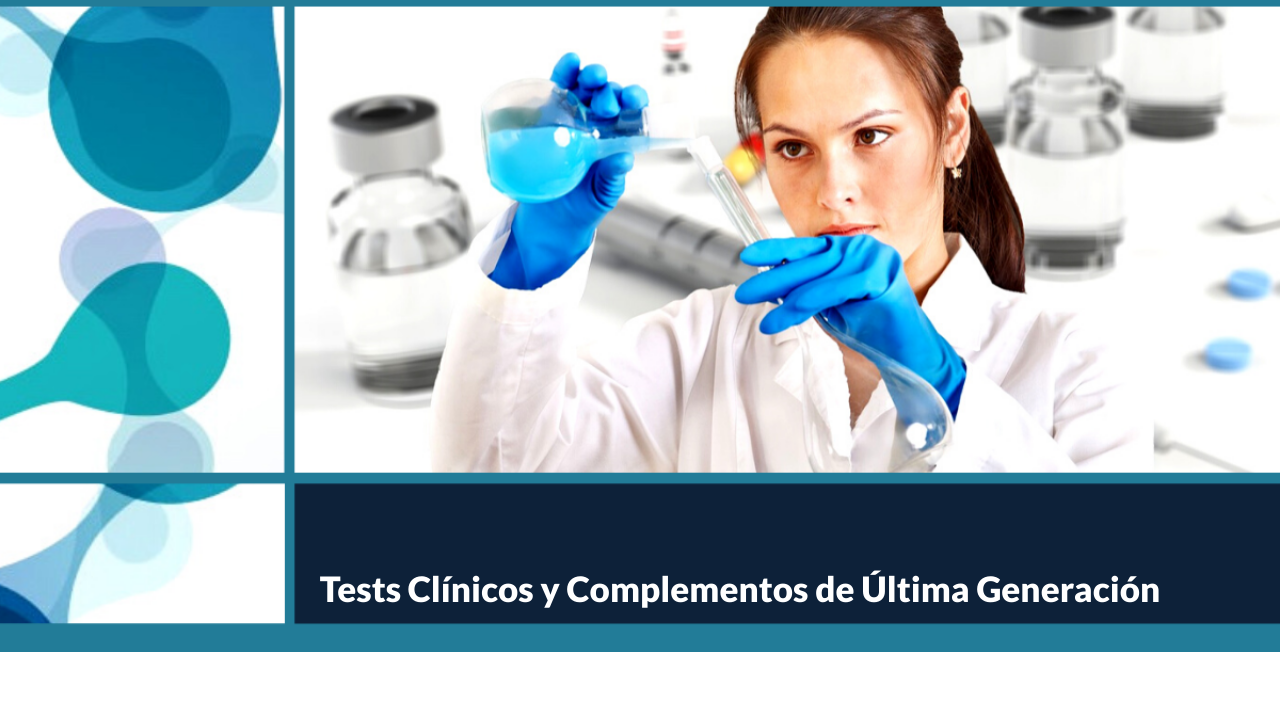
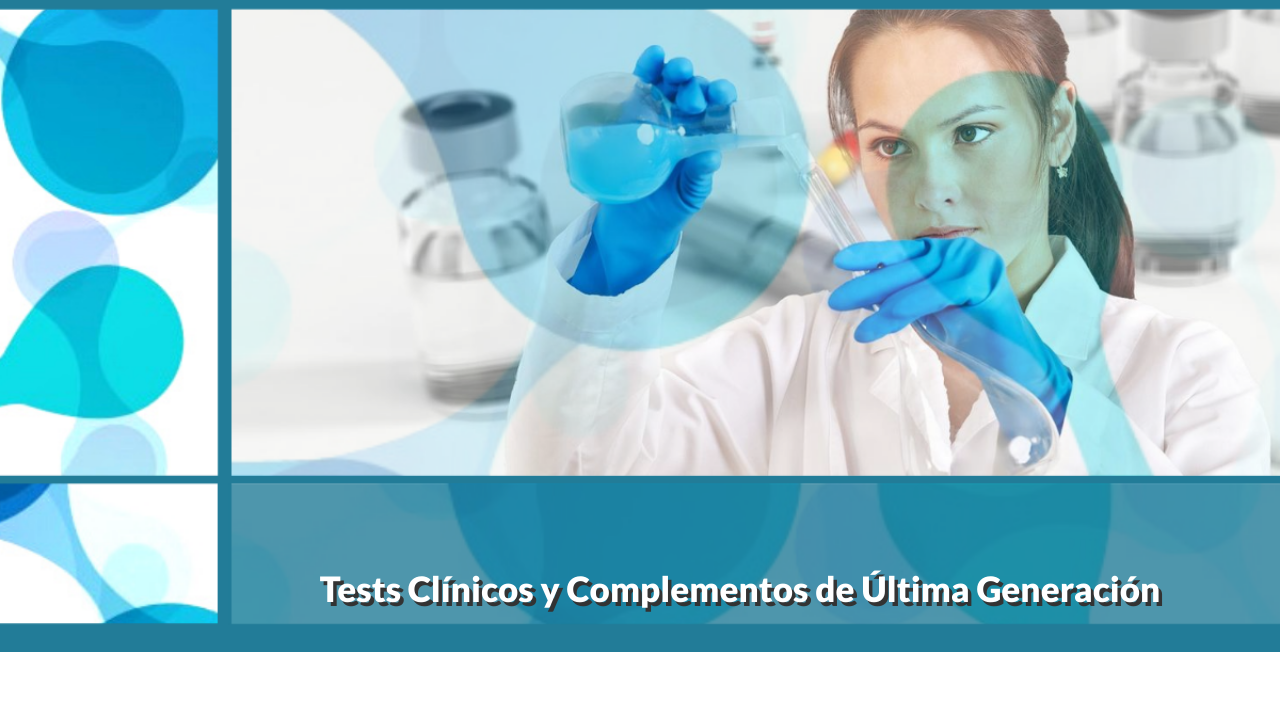
Before and after one commit to ppsmillenium/Medicina, a plain HTML site: page index.html in a window 1280 px wide. Shown: the part 83-800 px from the top of the page. Drawn offline with Linux system fonts and the light colour scheme.

Commit message:
cambios banner y texto

```diff
--- a/css/styles.css
+++ b/css/styles.css
@@ -166,7 +166,7 @@ h4 {
 }
 
 .site-header.inicio {
-    background-image: url(../img/banner-header-sin_texto-10.png);
+    background-image: url(../img/banner-header-sin_texto-14.png);
     background-position: center center;
     background-size: cover;
     height: 80vh;
@@ -182,6 +182,7 @@ h4 {
     max-width: 100rem;
     line-height: 6rem;
     margin-bottom: 0.1px;
+    text-shadow: 0.1em 0.1em #333
 }
 
 
```
Also changed, not shown: img/banner-header-sin_texto-14.png (added).
